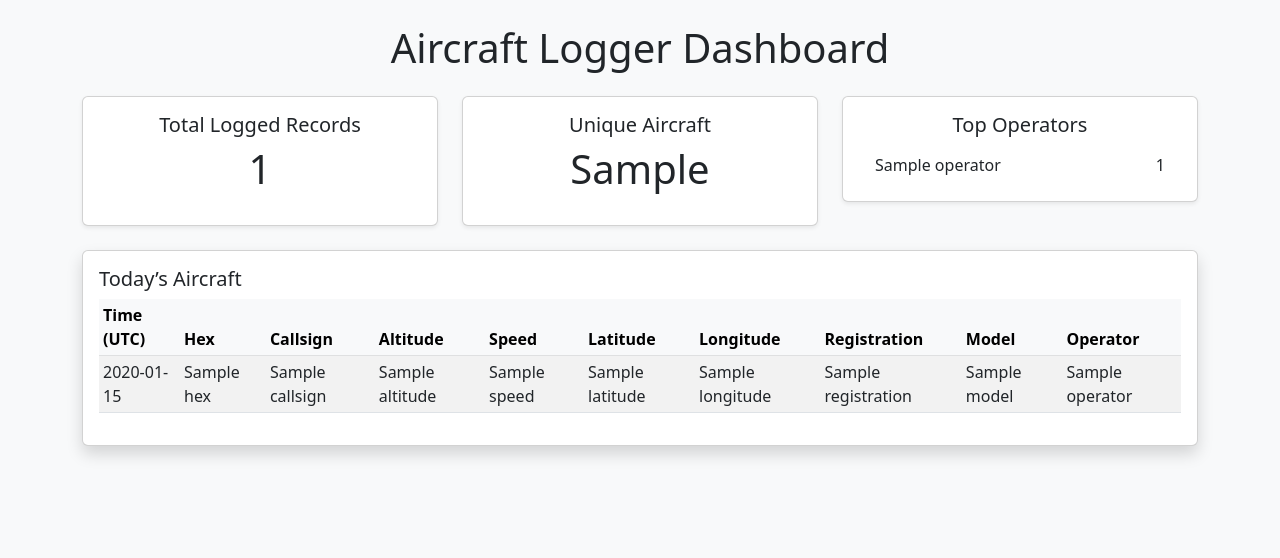
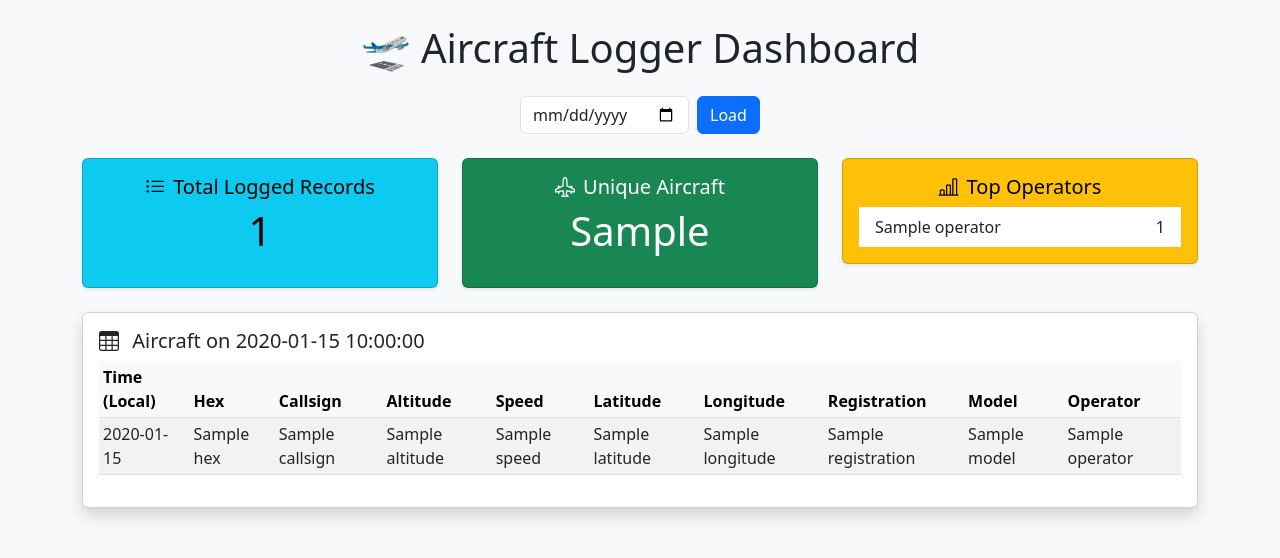
Before and after one commit to VectorXYZing/aircraft-logger, a Flask app: template templates/index.html in a window 1280 px wide. Shown: the top 558 px of the page. Run offline with Flask 3, Linux system fonts and the light colour scheme; the template is opened without the code that fills it: most values are stand-ins (such as "Sample title", 1, 10 or a date in 2020).

Commit message:
Improve logging logic and update dashboard visuals

```diff
--- a/dashboard.py
+++ b/dashboard.py
@@ -1,39 +1,58 @@
-from flask import Flask, render_template
+from flask import Flask, render_template, request
 import os
 import csv
-from collections import defaultdict, Counter
-from datetime import datetime
+from collections import Counter
+from datetime import datetime, date
+import pytz
 
 app = Flask(__name__)
 
 LOG_DIR = "/home/pi/aircraft-logger/logs"
+LOCAL_TZ = pytz.timezone("Australia/Melbourne")
 
-def parse_csv(file_path):
+def convert_to_local(utc_str):
+    try:
+        utc_time = datetime.strptime(utc_str, "%Y-%m-%d %H:%M:%S").replace(tzinfo=pytz.utc)
+        return utc_time.astimezone(LOCAL_TZ)
+    except:
+        return None
+
+def load_and_filter_csv(target_date_str):
     aircraft_data = []
     unique_hexes = set()
     operator_counts = Counter()
 
-    with open(file_path, newline='') as csvfile:
-        reader = csv.DictReader(csvfile)
-        for row in reader:
-            hex_code = row["Hex"]
-            aircraft_data.append(row)
-            unique_hexes.add(hex_code)
-            operator = row.get("Operator", "")
-            if operator:
-                operator_counts[operator] += 1
+    target_date = datetime.strptime(target_date_str, "%Y-%m-%d").date()
 
+    for filename in os.listdir(LOG_DIR):
+        if not filename.endswith(".csv"):
+            continue
+        filepath = os.path.join(LOG_DIR, filename)
+        with open(filepath, newline='') as csvfile:
+            reader = csv.DictReader(csvfile)
+            for row in reader:
+                local_time = convert_to_local(row["Time UTC"])
+                if not local_time:
+                    continue
+                if local_time.date() != target_date:
+                    continue
+                row["Time Local"] = local_time.strftime("%Y-%m-%d %H:%M:%S")
+                aircraft_data.append(row)
+                unique_hexes.add(row["Hex"])
+                operator = row.get("Operator", "")
+                if operator:
+                    operator_counts[operator] += 1
+
+    aircraft_data.sort(key=lambda x: x.get("Time Local", ""), reverse=True)
     return aircraft_data, len(aircraft_data), len(unique_hexes), operator_counts.most_common(5)
 
 @app.route("/")
 def index():
-    today = datetime.utcnow().strftime("%Y-%m-%d")
-    log_file = os.path.join(LOG_DIR, f"aircraft_log_{today}.csv")
+    date_str = request.args.get("date")
+    today_local = datetime.now(LOCAL_TZ).strftime("%Y-%m-%d")
+    selected_date = date_str if date_str else today_local
 
-    if not os.path.exists(log_file):
-        return render_template("index.html", data=[], summary={})
-
-    data, total, unique, top_operators = parse_csv(log_file)
+    data, total, unique, top_operators = load_and_filter_csv(selected_date)
 
     summary = {
         "total_aircraft": total,
@@ -41,7 +60,7 @@
         "top_operators": top_operators
     }
 
-    return render_template("index.html", data=data, summary=summary)
+    return render_template("index.html", data=data, summary=summary, selected_date=selected_date, max_date=today_local)
 
 if __name__ == "__main__":
     app.run(host="0.0.0.0", port=5000)
--- a/templates/index.html
+++ b/templates/index.html
@@ -2,35 +2,55 @@
 <html lang="en">
 <head>
     <meta charset="UTF-8">
-    <title>Aircraft Dashboard</title>
+    <title>Aircraft Logger Dashboard</title>
     <link href="https://cdn.jsdelivr.net/npm/bootstrap@5.3.0/dist/css/bootstrap.min.css" rel="stylesheet">
+    <style>
+        body {
+            background-color: #f8f9fa;
+        }
+        .card-title i {
+            margin-right: 0.5rem;
+        }
+        .table-hover tbody tr:hover {
+            background-color: #e6f7ff;
+        }
+        th {
+            cursor: pointer;
+        }
+    </style>
 </head>
-<body class="bg-light">
+<body>
 <div class="container mt-4">
-    <h1 class="mb-4 text-center">Aircraft Logger Dashboard</h1>
+    <h1 class="mb-4 text-center">🛫 Aircraft Logger Dashboard</h1>
+
+    <form method="get" class="mb-4 d-flex justify-content-center">
+        <input type="date" name="date" class="form-control w-auto me-2"
+               value="{{ selected_date }}" max="{{ max_date }}">
+        <button type="submit" class="btn btn-primary">Load</button>
+    </form>
 
     {% if summary %}
     <div class="row mb-4">
         <div class="col-md-4">
-            <div class="card shadow-sm">
+            <div class="card text-bg-info shadow-sm">
                 <div class="card-body text-center">
-                    <h5 class="card-title">Total Logged Records</h5>
+                    <h5 class="card-title"><i class="bi bi-list-ul"></i>Total Logged Records</h5>
                     <p class="display-6">{{ summary.total_aircraft }}</p>
                 </div>
             </div>
         </div>
         <div class="col-md-4">
-            <div class="card shadow-sm">
+            <div class="card text-bg-success shadow-sm">
                 <div class="card-body text-center">
-                    <h5 class="card-title">Unique Aircraft</h5>
+                    <h5 class="card-title"><i class="bi bi-airplane-engines"></i>Unique Aircraft</h5>
                     <p class="display-6">{{ summary.unique_aircraft }}</p>
                 </div>
             </div>
         </div>
         <div class="col-md-4">
-            <div class="card shadow-sm">
-                <div class="card-body text-center">
-                    <h5 class="card-title">Top Operators</h5>
+            <div class="card text-bg-warning shadow-sm">
+                <div class="card-body">
+                    <h5 class="card-title text-center"><i class="bi bi-bar-chart-line"></i>Top Operators</h5>
                     <ul class="list-group list-group-flush">
                         {% for operator, count in summary.top_operators %}
                             <li class="list-group-item d-flex justify-content-between">
@@ -47,27 +67,27 @@
 
     <div class="card shadow">
         <div class="card-body">
-            <h5 class="card-title">Today’s Aircraft</h5>
+            <h5 class="card-title"><i class="bi bi-table"></i> Aircraft on {{ selected_date }}</h5>
             <div class="table-responsive">
-                <table class="table table-striped table-sm">
+                <table class="table table-striped table-hover table-sm" id="aircraftTable">
                     <thead class="table-light">
                         <tr>
-                            <th>Time (UTC)</th>
-                            <th>Hex</th>
-                            <th>Callsign</th>
-                            <th>Altitude</th>
-                            <th>Speed</th>
-                            <th>Latitude</th>
-                            <th>Longitude</th>
-                            <th>Registration</th>
-                            <th>Model</th>
-                            <th>Operator</th>
+                            <th onclick="sortTable(0)">Time (Local)</th>
+                            <th onclick="sortTable(1)">Hex</th>
+                            <th onclick="sortTable(2)">Callsign</th>
+                            <th onclick="sortTable(3)">Altitude</th>
+                            <th onclick="sortTable(4)">Speed</th>
+                            <th onclick="sortTable(5)">Latitude</th>
+                            <th onclick="sortTable(6)">Longitude</th>
+                            <th onclick="sortTable(7)">Registration</th>
+                            <th onclick="sortTable(8)">Model</th>
+                            <th onclick="sortTable(9)">Operator</th>
                         </tr>
                     </thead>
                     <tbody>
                         {% for row in data %}
                         <tr>
-                            <td>{{ row["Time UTC"] }}</td>
+                            <td>{{ row["Time Local"] }}</td>
                             <td>{{ row["Hex"] }}</td>
                             <td>{{ row["Callsign"] }}</td>
                             <td>{{ row["Altitude"] }}</td>
@@ -85,5 +105,48 @@
         </div>
     </div>
 </div>
+
+<!-- Bootstrap Icons CDN -->
+<link href="https://cdn.jsdelivr.net/npm/bootstrap-icons@1.10.5/font/bootstrap-icons.css" rel="stylesheet">
+
+<!-- Sorting Script -->
+<script>
+function sortTable(n) {
+    const table = document.getElementById("aircraftTable");
+    const tbody = table.querySelector("tbody");
+    const rows = Array.from(tbody.querySelectorAll("tr"));
+    let dir = table.getAttribute("data-sort-dir") === "asc" ? "desc" : "asc";
+    table.setAttribute("data-sort-dir", dir);
+
+    rows.sort((a, b) => {
+        let x = a.cells[n].textContent.trim();
+        let y = b.cells[n].textContent.trim();
+
+        // Handle date column
+        if (n === 0) {
+            x = new Date(x);
+            y = new Date(y);
+        } else {
+            // Try number comparison
+            let xNum = parseFloat(x);
+            let yNum = parseFloat(y);
+            if (!isNaN(xNum) && !isNaN(yNum)) {
+                x = xNum;
+                y = yNum;
+            } else {
+                x = x.toLowerCase();
+                y = y.toLowerCase();
+            }
+        }
+
+        if (x < y) return dir === "asc" ? -1 : 1;
+        if (x > y) return dir === "asc" ? 1 : -1;
+        return 0;
+    });
+
+    // Replace table body with sorted rows
+    rows.forEach(row => tbody.appendChild(row));
+}
+</script>
 </body>
 </html>
```
Also changed, not shown: aircraft_logger.py (+9 -2 lines).
